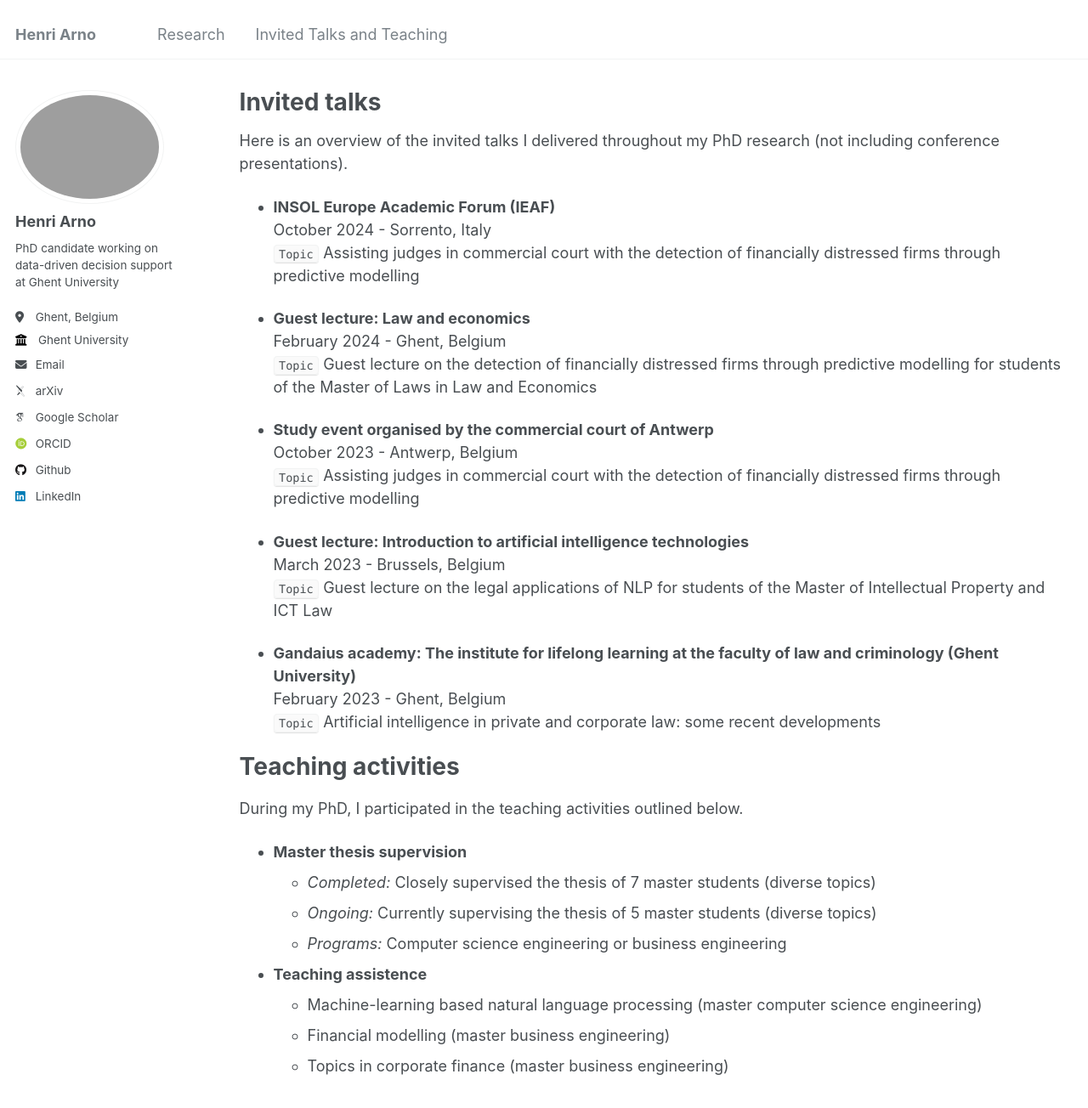
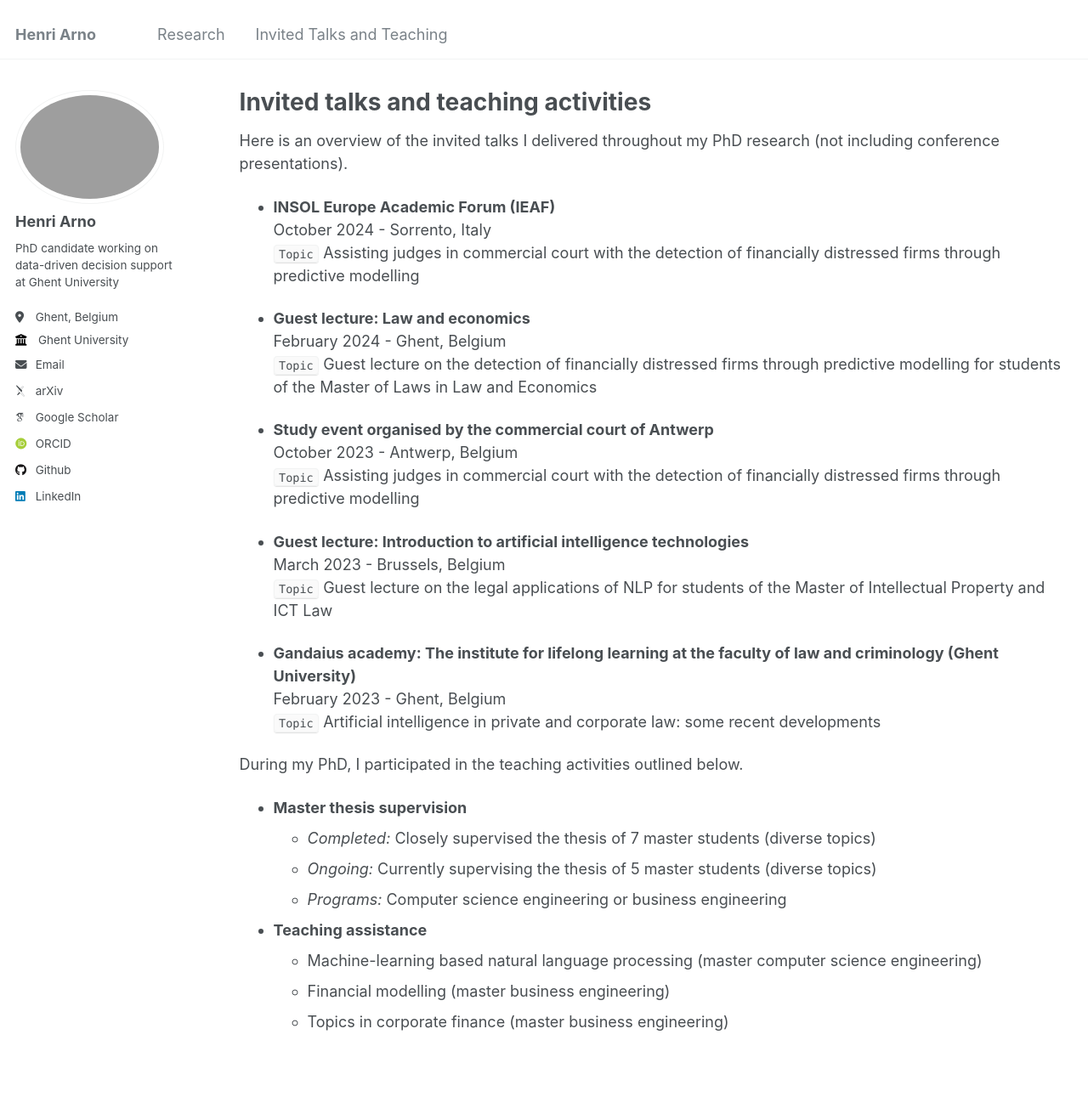
Before and after one commit to HenriArno/HenriArno.github.io, a Jekyll site: the page built from _pages/teachingandtalks.md, in a window 1280 px wide and 1400 px high. Shown: the top 1304 px of the window at 85% size. Built offline with Jekyll 4.4.1, drawn with Linux system fonts in a browser that asks for light colours; some web fonts are replaced.

Commit message:
Update teachingandtalks.md

```diff
--- a/_pages/teachingandtalks.md
+++ b/_pages/teachingandtalks.md
@@ -1,5 +1,5 @@
 ---
-title: "Invited talks"
+title: "Invited talks and teaching activities"
 layout: archive
 permalink: /teachingandtalks/
 ---
@@ -33,7 +32,7 @@ During my PhD, I participated in the teaching activities outlined below.
   - *Ongoing:* Currently supervising the thesis of 5 master students (diverse topics)
   - *Programs:* Computer science engineering or business engineering
 
-- **Teaching assistence**
+- **Teaching assistance**
   - Machine-learning based natural language processing (master computer science engineering)
   - Financial modelling (master business engineering)
   - Topics in corporate finance (master business engineering)
```
Also changed, not shown: other parts of _pages/teachingandtalks.md (+0 -1 lines).
